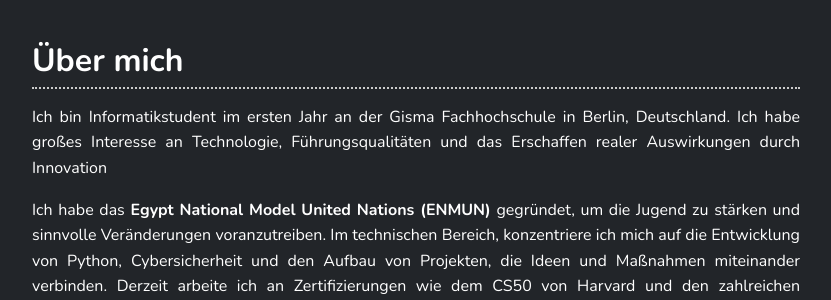
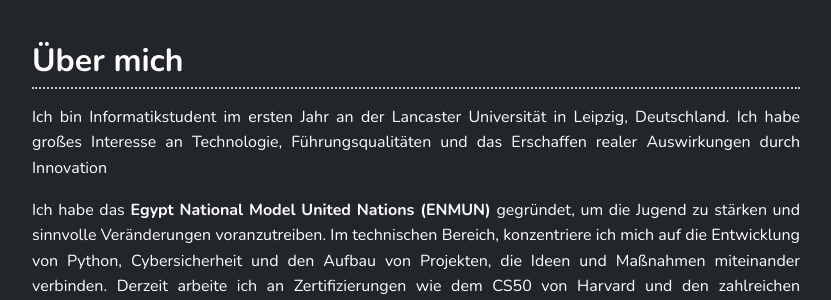
Before and after one commit to quack-b1/quack-b1.github.io, a Jekyll site: the page built from index.md, in a window 1280 px wide and 900 px high, scrolled down 363 px. Shown: the part 154-454 px from the top of the window, without its empty margins (224-1055 px from the left). Built offline with Jekyll 4.4.1, drawn with Linux system fonts in a browser that asks for light colours.

Commit message:
Update about_me sections
Changing uni description in both languages

```diff
--- a/_includes/sections_de/about_me.md
+++ b/_includes/sections_de/about_me.md
@@ -1,4 +1,4 @@
 ## Über mich
-Ich bin Informatikstudent im ersten Jahr an der Gisma Fachhochschule in Berlin, Deutschland. Ich habe großes Interesse an Technologie, Führungsqualitäten und das Erschaffen realer Auswirkungen durch Innovation
+Ich bin Informatikstudent im ersten Jahr an der Lancaster Universität in Leipzig, Deutschland. Ich habe großes Interesse an Technologie, Führungsqualitäten und das Erschaffen realer Auswirkungen durch Innovation
 
 Ich habe das **Egypt National Model United Nations (ENMUN)** gegründet, um die Jugend zu stärken und sinnvolle Veränderungen voranzutreiben. Im technischen Bereich, konzentriere ich mich auf die Entwicklung von Python, Cybersicherheit und den Aufbau von Projekten, die Ideen und Maßnahmen miteinander verbinden. Derzeit arbeite ich an Zertifizierungen wie dem CS50 von Harvard und den zahlreichen mathematischen Kursen der TU Delft.
```
Also changed, not shown: _includes/sections/about_me.md (+1 -1 lines).
